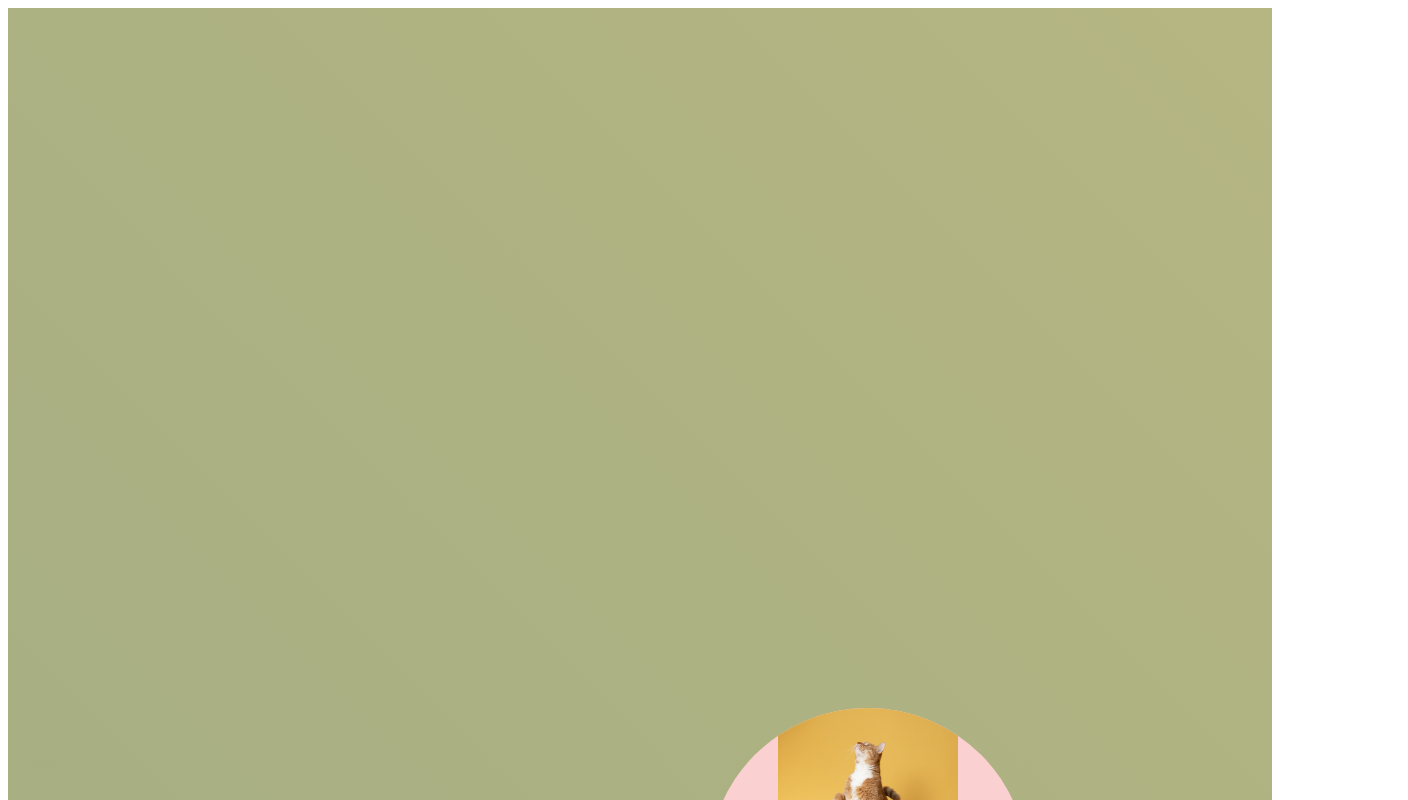
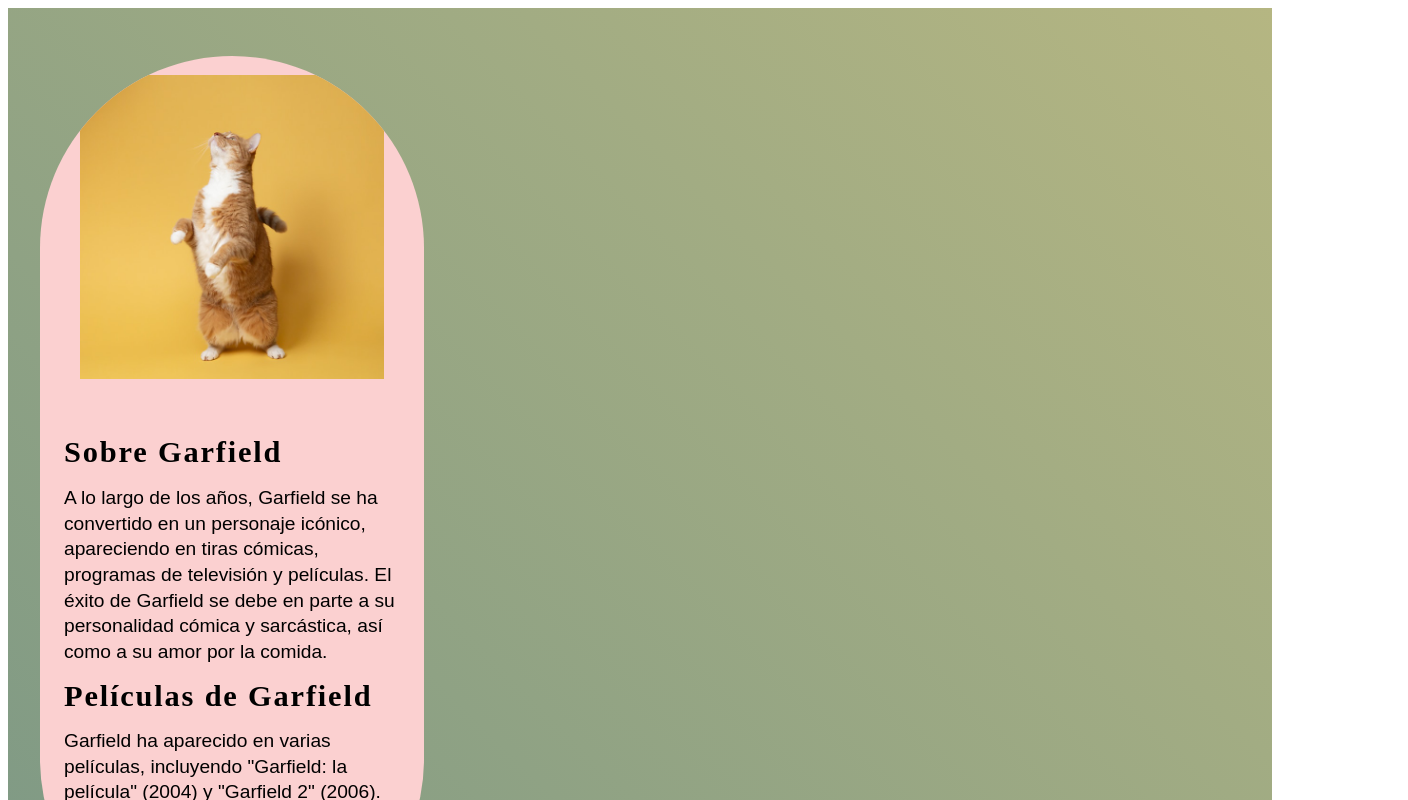
Before and after one commit to cheo13/UNITED-R, an Angular app: page / in a window 1280 px wide. Shown: the top 800 px of the page, 1408 px wide, since content can reach past the window. Built offline with nearby package versions, Linux system fonts and the light colour scheme.

Commit message:
Update app.component.css

```diff
--- a/src/app/app.component.css
+++ b/src/app/app.component.css
@@ -15,7 +15,7 @@
 
 
   article h2 {
-    margin: 0 0 700px 0;
+    margin: 0 0 18px 0;
     font-family: "Bebas Neue", cursive;
     font-size: 1.9rem;
     letter-spacing: 0.06em;
@@ -23,12 +23,6 @@
     transition: color 0.3s ease-out;
   }
 
-  figure {
-    margin: 0;
-    padding: 0;
-    aspect-ratio: 16 / 9;
-    overflow: hidden;
-  }
 
   article img {
     max-width: 100%;
@@ -38,7 +32,7 @@
   }
 
   .article-body {
-    padding: 700px;
+    padding: 24px;
   }
 
   article a {
@@ -50,7 +44,7 @@
 
   body {
     margin: 0;
-    padding: 700px 0;
+    padding: 48px 0;
     font-family: "Figtree", sans-serif;
     font-size: 1.2rem;
     line-height: 1.6rem;
@@ -60,9 +54,9 @@
 
   .articles {
     display: grid;
-    max-width: 700px;
+    max-width: 1200px;
     margin-inline: auto;
-    padding-inline: 700px;
+    padding-inline: 24px;
     grid-template-columns: repeat(auto-fill, minmax(320px, 1fr));
     gap: 24px;
   }
```
